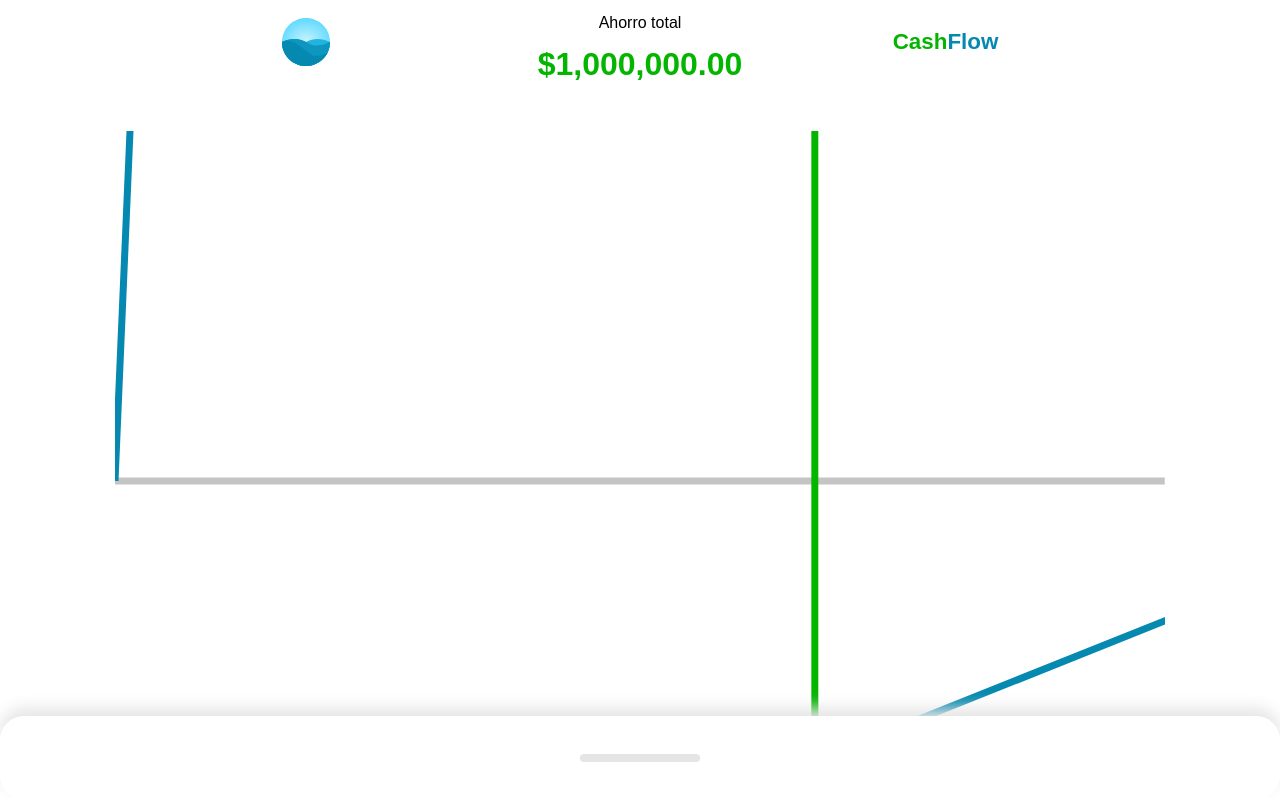
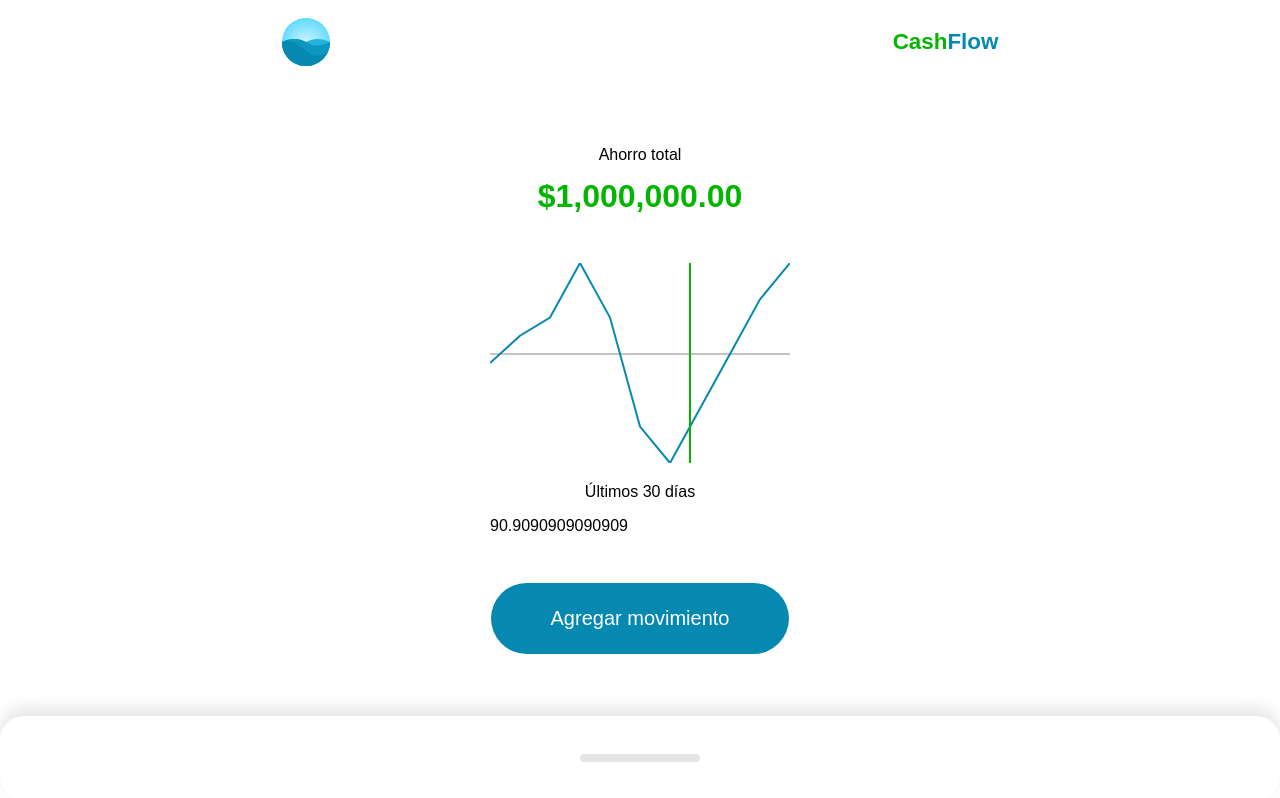
Before and after one commit to leonardoovaldezz/cash-flow-vuejs, a Vue app: page / in a window 1280 px wide. Shown: the top 798 px of the page. Built offline with nearby package versions, Linux system fonts and the light colour scheme.

Commit message:
coordenadas eje y

```diff
--- a/src/components/Resume/Graphic.vue
+++ b/src/components/Resume/Graphic.vue
@@ -5,9 +5,9 @@
         stroke="#c4c4c4"
         stroke-width="2"
         x1="0"
-        y1="100"
+        :y1="zero"
         x2="300"
-        y2="100"
+        :y2="zero"
       />
       <polyline
         fill="none"
@@ -25,7 +25,7 @@
       />
     </svg>
     <p>Últimos 30 días</p>
-    <div>{{ points }}</div>
+    <div>{{ zero }}</div>
   </div>
 </template>
 
@@ -41,23 +41,28 @@
 
 const { amounts } = toRefs(props);
 
-const amountToPixels = () => {
+const amountToPixels = (amount) => {
   const min = Math.min(...amounts.value);
   const max = Math.max(...amounts.value);
 
-  return `${min}, ${max}`;
+  const amountAbs = amount + Math.abs(min);
+  const minmax = Math.abs(max) + Math.abs(min);
+
+  return 200 - ((amountAbs * 100) / minmax) * 2;
 };
+
+const zero = computed(() => {
+  return amountToPixels(0);
+});
 
 const points = computed(() => {
   const total = amounts.value.length;
-  return Array(total)
-    .fill(100)
-    .reduce((points, amount, i) => {
-      const x = (300 / total) * (i + 1);
-      const y = amountToPixels(amount);
-      console.log(y);
-      return `${points} ${x},${y}`;
-    }, "0, 100");
+  return amounts.value.reduce((points, amount, i) => {
+    const x = (300 / total) * (i + 1);
+    const y = amountToPixels(amount);
+    console.log(y);
+    return `${points} ${x},${y}`;
+  }, "0, 100");
 });
 </script>
 
```
